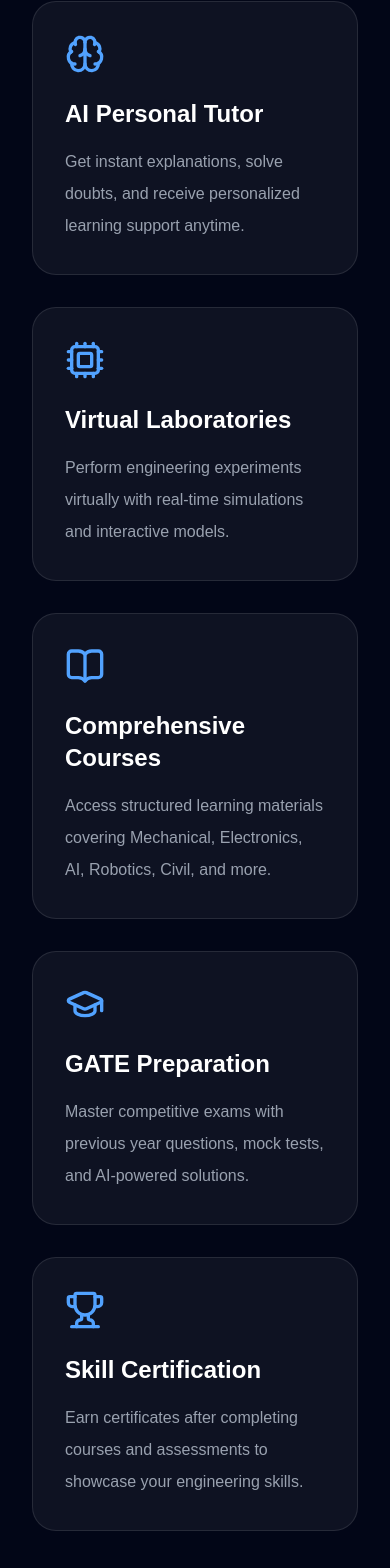
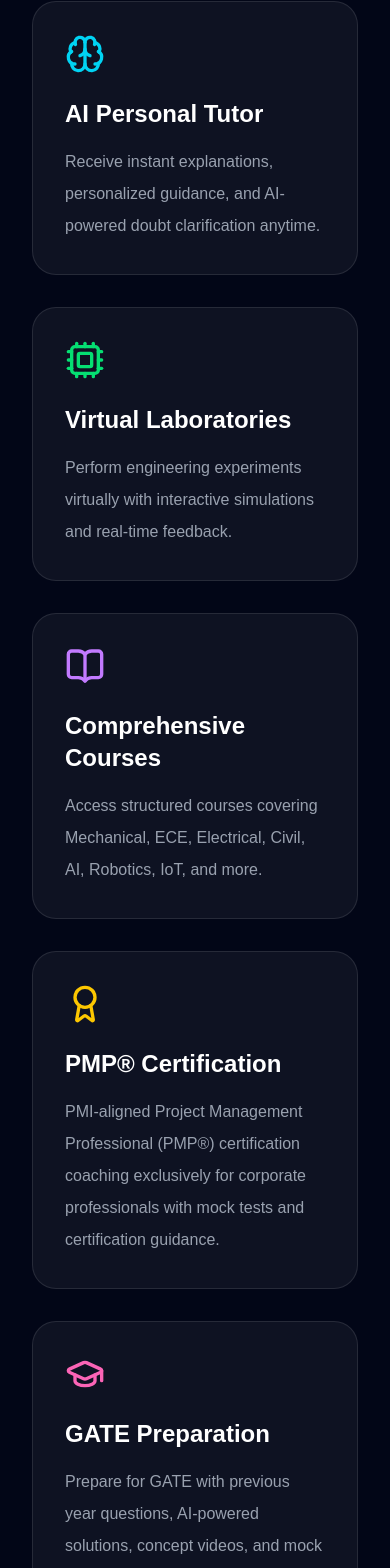
Before and after one commit to vky7694-sketch/bodhify, a Next.js app: page / in a window 390 px wide. Shown: the part 3327-4895 px from the top of the page. Built offline with nearby package versions, Linux system fonts and the light colour scheme.

Commit message:
Added PMP course and improved homepage responsiveness

```diff
--- a/app/components/Features.tsx
+++ b/app/components/Features.tsx
@@ -7,6 +7,7 @@
   Cpu,
   BookOpen,
   Trophy,
+  Award,
 } from "lucide-react";
 
 export default function Features() {
@@ -18,34 +19,46 @@
       "Understand complex engineering concepts through immersive 3D animations and interactive visualizations.",
   },
   {
-      icon: <Brain size={40} className="text-blue-400" />,
+    icon: <Brain size={40} className="text-cyan-400" />,
     title: "AI Personal Tutor",
     description:
-        "Get instant explanations, solve doubts, and receive personalized learning support anytime.",
+      "Receive instant explanations, personalized guidance, and AI-powered doubt clarification anytime.",
   },
   {
-      icon: <Cpu size={40} className="text-blue-400" />,
+    icon: <Cpu size={40} className="text-green-400" />,
     title: "Virtual Laboratories",
     description:
-        "Perform engineering experiments virtually with real-time simulations and interactive models.",
+      "Perform engineering experiments virtually with interactive simulations and real-time feedback.",
   },
   {
-      icon: <BookOpen size={40} className="text-blue-400" />,
+    icon: <BookOpen size={40} className="text-purple-400" />,
     title: "Comprehensive Courses",
     description:
-        "Access structured learning materials covering Mechanical, Electronics, AI, Robotics, Civil, and more.",
+      "Access structured courses covering Mechanical, ECE, Electrical, Civil, AI, Robotics, IoT, and more.",
   },
   {
-      icon: <GraduationCap size={40} className="text-blue-400" />,
+    icon: <Award size={40} className="text-yellow-400" />,
+    title: "PMP® Certification",
+    description:
+      "PMI-aligned Project Management Professional (PMP®) certification coaching exclusively for corporate professionals with mock tests and certification guidance.",
+  },
+  {
+    icon: <GraduationCap size={40} className="text-pink-400" />,
     title: "GATE Preparation",
     description:
-        "Master competitive exams with previous year questions, mock tests, and AI-powered solutions.",
+      "Prepare for GATE with previous year questions, AI-powered solutions, concept videos, and mock examinations.",
   },
   {
-      icon: <Trophy size={40} className="text-blue-400" />,
-      title: "Skill Certification",
+    icon: <Trophy size={40} className="text-orange-400" />,
+    title: "Skill Certifications",
     description:
-        "Earn certificates after completing courses and assessments to showcase your engineering skills.",
+      "Earn digital certificates after completing courses, assessments, and practical projects.",
+  },
+  {
+    icon: <Brain size={40} className="text-indigo-400" />,
+    title: "Research & Innovation",
+    description:
+      "Develop innovative engineering projects with AI-assisted research support, publications, and patent guidance.",
   },
 ];
 
--- a/app/courses/page.tsx
+++ b/app/courses/page.tsx
@@ -5,6 +5,8 @@
 import Footer from "../components/Footer";
 import Link from "next/link";
 import {
+  Cpu,
+  Award,
   Brain,
   Bot,
   CircuitBoard,
@@ -122,6 +124,25 @@
       slug: "automobile-engineering",
       color: "from-cyan-500 to-blue-500",
     },
+    {
+      title: "Project Management Professional (PMP®)",
+      icon: <Award size={48} className="text-yellow-500" />,
+      description:
+        "PMI-aligned PMP® certification coaching exclusively for corporate professionals covering Project Management Frameworks, Agile, Hybrid approaches, Mock Tests, and Exam Preparation.",
+      lessons: "40+ Hours",
+      slug: "pmp-certification",
+      color: "from-yellow-500 to-orange-500",
+    },
+    {
+      title: "Project Management Professional (PMP®)",
+      icon: <Award size={48} className="text-amber-500" />,
+      description:
+        "Globally recognized PMP® certification training based on PMI standards. Designed for corporate professionals with real-world case studies, mock exams, and complete certification guidance.",
+      lessons: "40+ Hours",
+      slug: "project-management-professional",
+      color: "from-amber-500 via-orange-500 to-red-500",
+    },
+
   ];
 
   // ✅ FIXED SEARCH (title + description)
```
Lines whose indentation alone changed are shown as unchanged.
